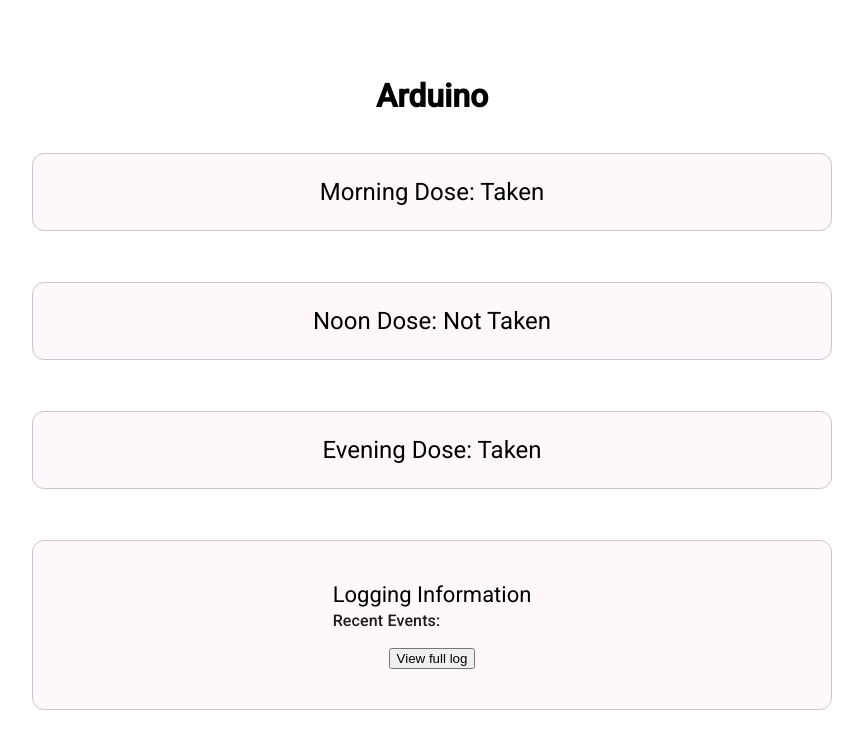
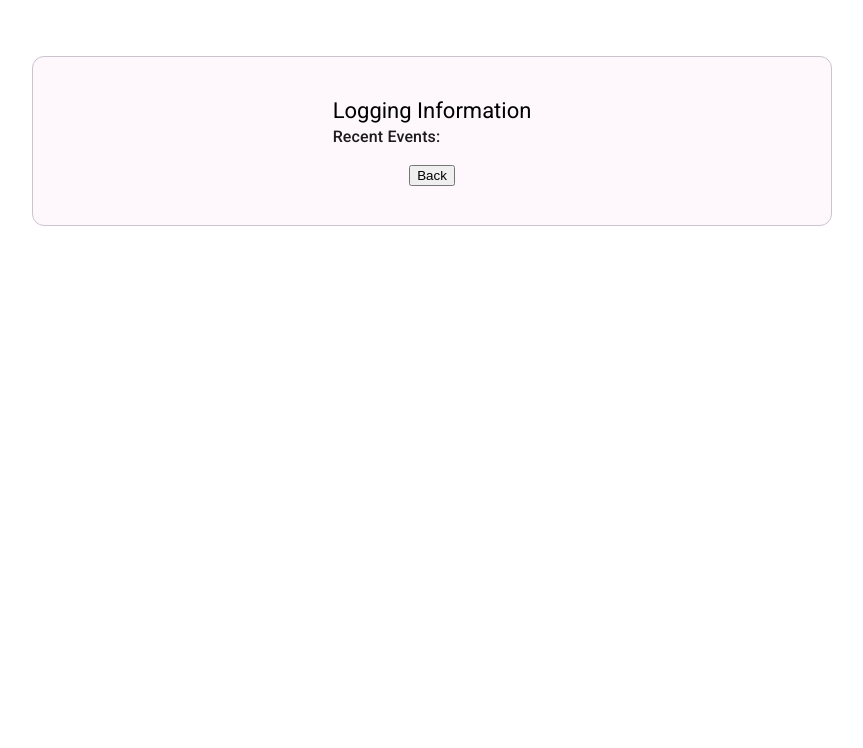
Before and after one commit to JanDuwe/MediMinder, an Angular app: page /details/1 in a window 1280 px wide. Both pictures are taken after a click on the button "View full log". Shown: the top 748 px of the page, without its empty margins (208-1071 px from the left). Built offline with nearby package versions, Linux system fonts and the light colour scheme.

Commit message:
detailed logging information works

```diff
--- a/src/app/details/details.component.html
+++ b/src/app/details/details.component.html
@@ -1,6 +1,6 @@
 <div class="container">
-    <h1>Arduino</h1>
-
+    @if (!showLogs){
+        <h1>Medicine Intake Details</h1>
         <mat-card class="dose-information" appearance="outlined">
             Morning Dose: Taken
         </mat-card>
@@ -19,11 +19,30 @@
                 <mat-card-subtitle>Recent Events:</mat-card-subtitle>
             </mat-card-header>
             <mat-card-content>
-            @for (entry of intakeMedicineLog | async; track entry) {
-                <p>{{entry}}</p> }
+                @for (entry of intakeMedicineLog.getValue().slice(0,3); track entry) {
+                <p>{{entry.timestamp }}: {{ entry.log }}</p>
+                }
             </mat-card-content>
             <mat-card-actions align="end">
-            <button mat-button>View full log</button>
+                <button (click)="viewFullLog()" mat-button color="accent">View full log</button>
             </mat-card-actions>
         </mat-card>
+    }
+    @else {
+        <mat-card appearance="outlined">
+            <mat-card-header>
+                <mat-card-title>Logging Information</mat-card-title>
+                <mat-card-subtitle>Recent Events:</mat-card-subtitle>
+            </mat-card-header>
+            <mat-card-content>
+                @for (entry of intakeMedicineLog | async; track entry) {
+                <p>{{entry.timestamp }}: {{ entry.log }}</p>
+                }
+            </mat-card-content>
+            <mat-card-actions align="end">
+                <button (click)="exitFullLog()" mat-button color="accent">Back</button>
+            </mat-card-actions>
+        </mat-card>
+    }
+
 </div>
--- a/src/app/details/details.component.ts
+++ b/src/app/details/details.component.ts
@@ -1,9 +1,10 @@
 import { Component, inject, OnInit } from '@angular/core';
 import { MatCardModule } from '@angular/material/card';
 import { BluetoothService } from '../../services/bluetooth.service';
-import { BehaviorSubject, filter, tap } from 'rxjs';
+import { BehaviorSubject, filter, ReplaySubject, tap } from 'rxjs';
 import { Classification } from '../types/classification.enum';
 import { AsyncPipe } from '@angular/common';
+import { TimestampedLog } from '../types/timestamp.interface';
 
 @Component({
   selector: 'app-details',
@@ -13,19 +14,30 @@
 })
 export class DetailsComponent implements OnInit {
   protected bluetoothService = inject(BluetoothService);
-  protected intakeMedicineLog = new BehaviorSubject<string[]>([]);
+  protected intakeMedicineLog = new BehaviorSubject<TimestampedLog[]>([]);
+
+  public showLogs = false;
 
   ngOnInit(): void {
     this.bluetoothService.data$
       .pipe(
         filter((data) => data === Classification.INTAKE_MEDICINE),
         tap((data) => {
-          this.intakeMedicineLog.next([
-            data,
-            ...this.intakeMedicineLog.getValue(),
-          ]);
+          this.intakeMedicineLog.next(
+            [{ timestamp: new Date(), log: data },
+              ...this.intakeMedicineLog.getValue()
+            ],
+          );
         })
       )
       .subscribe();
   }
+
+  viewFullLog(): void {
+    this.showLogs = true;
+  }
+
+  exitFullLog(): void {
+    this.showLogs = false;
+  }
 }
--- /dev/null
+++ b/src/app/types/timestamp.interface.ts
@@ -0,0 +1,4 @@
+export interface TimestampedLog {
+    timestamp: Date;
+    log: string;
+}
```
Lines whose indentation alone changed are shown as unchanged.
